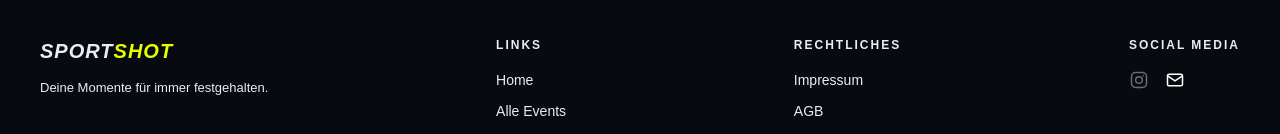
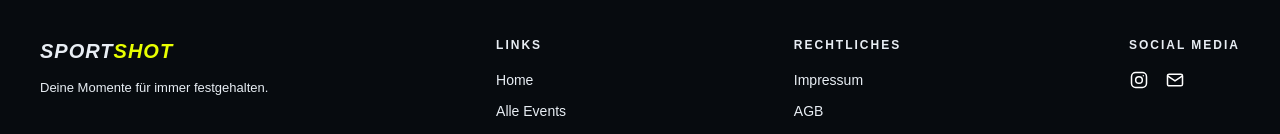
Before and after one commit to 90focus/90focus, a Next.js app: page / in a window 1280 px wide. Shown: the part 805-939 px from the top of the page. Built offline with nearby package versions, Linux system fonts and the light colour scheme; no server answers; the database is empty.

Commit message:
Instagram Icon im Footer aktiviert und verlinkt

```diff
--- a/app/components/Footer.tsx
+++ b/app/components/Footer.tsx
@@ -53,13 +53,13 @@ const [hoveredFooter, setHoveredFooter] = useState<string | null>(null)
           <div className="footer-col">
             <div style={{ color: "#e8eef4", fontWeight: 800, fontSize: 12, letterSpacing: 2, textTransform: "uppercase", marginBottom: 16 }}>Social Media</div>
             <div style={{ display: "flex", gap: 16 }}>
-<span style={{ opacity: 0.4, cursor: 'default' }}>
+<a href="https://www.instagram.com/sportshot.official" target="_blank" rel="noopener noreferrer">
                 <svg width="20" height="20" viewBox="0 0 24 24" fill="none" stroke="#fff" strokeWidth="1.8">
                   <rect x="3" y="3" width="18" height="18" rx="5"/>
                   <circle cx="12" cy="12" r="4"/>
                   <circle cx="17.2" cy="6.8" r="0.9" fill="#fff" stroke="none"/>
                 </svg>
-              </span>
+              </a>
               <a href="mailto:info@sport-shot.ch">
                 <svg width="20" height="20" viewBox="0 0 24 24" fill="none" stroke="#fff" strokeWidth="1.8">
                   <rect x="3" y="5" width="18" height="14" rx="2"/>
```
